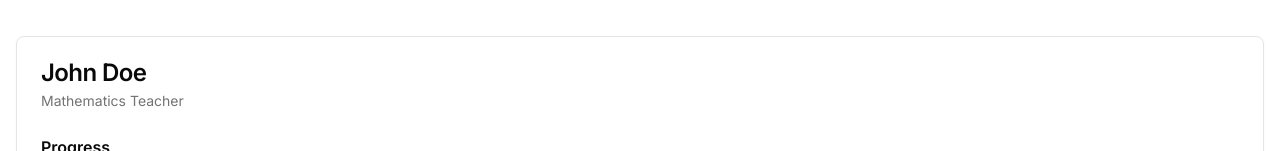
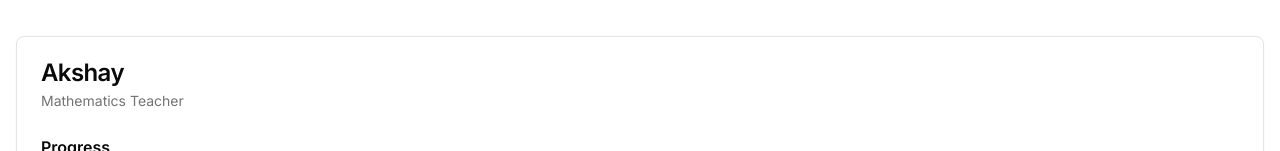
Before and after one commit to JDeep1234/Shikshak_Saathi, a Next.js app: page /profile in a window 1280 px wide. Shown: the part 136-287 px from the top of the page. Built offline with nearby package versions, Linux system fonts and the light colour scheme.

Commit message:
Update page.tsx

```diff
--- a/app/profile/page.tsx
+++ b/app/profile/page.tsx
@@ -9,7 +9,7 @@ export default function UserProfile() {
       <h1 className="text-3xl font-bold mb-8">User Profile</h1>
       <Card className="mb-8">
         <CardHeader>
-          <CardTitle>John Doe</CardTitle>
+          <CardTitle>Akshay</CardTitle>
           <CardDescription>Mathematics Teacher</CardDescription>
         </CardHeader>
         <CardContent>
```
